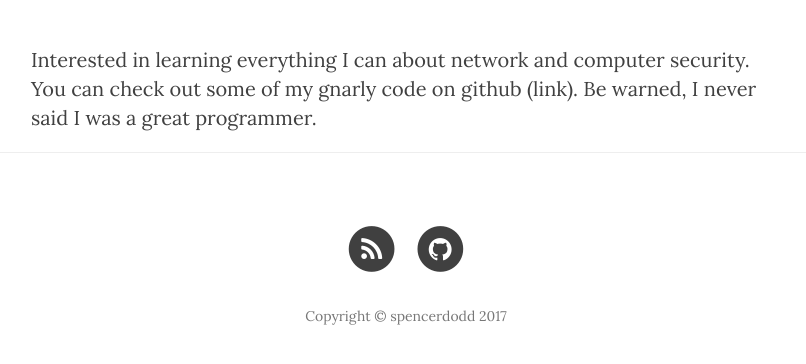
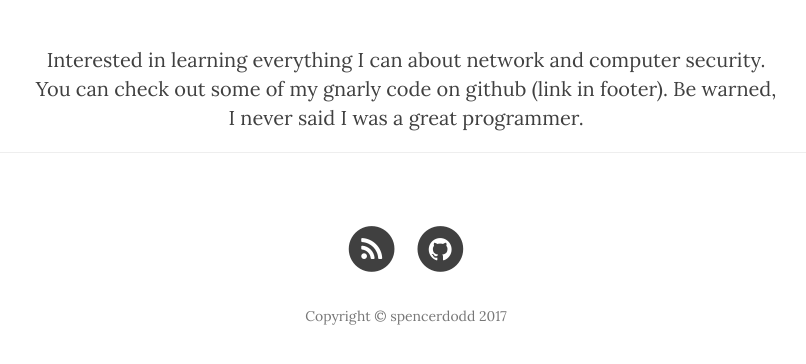
Before and after one commit to spencerdodd/spencerdodd.github.io, a Jekyll site: the page built from about.html, in a window 1280 px wide, cut to the strip 452-816 px from the top of the page. Shown: the whole strip, without its empty margins (234-1040 px from the left). Built offline with Jekyll 4.4.1, drawn with Linux system fonts in a browser that asks for light colours; nearby versions of some CDN libraries.

Commit message:
formatting

```diff
--- a/about.html
+++ b/about.html
@@ -4,6 +4,8 @@ title: "About"
 description: "netsec adventuring"
 header-img: "images/site-resources/about.jpg"
 ---
+<center>
 Interested in learning everything I can about network and computer security.
 
-You can check out some of my gnarly code on github <a href="https://github.com/spencerdodd/">(link)</a>. Be warned, I never said I was a great programmer.
+You can check out some of my gnarly code on github (link in footer). Be warned, I never said I was a great programmer.
+</center>
--- a/contact.html
+++ b/contact.html
@@ -4,5 +4,6 @@ title: "Contact"
 description: "How to get in touch."
 header-img: "images/site-resources/contact.jpg"
 ---
-
+<center>
 No way yet. Maybe sometime soon.
+</center>
```
